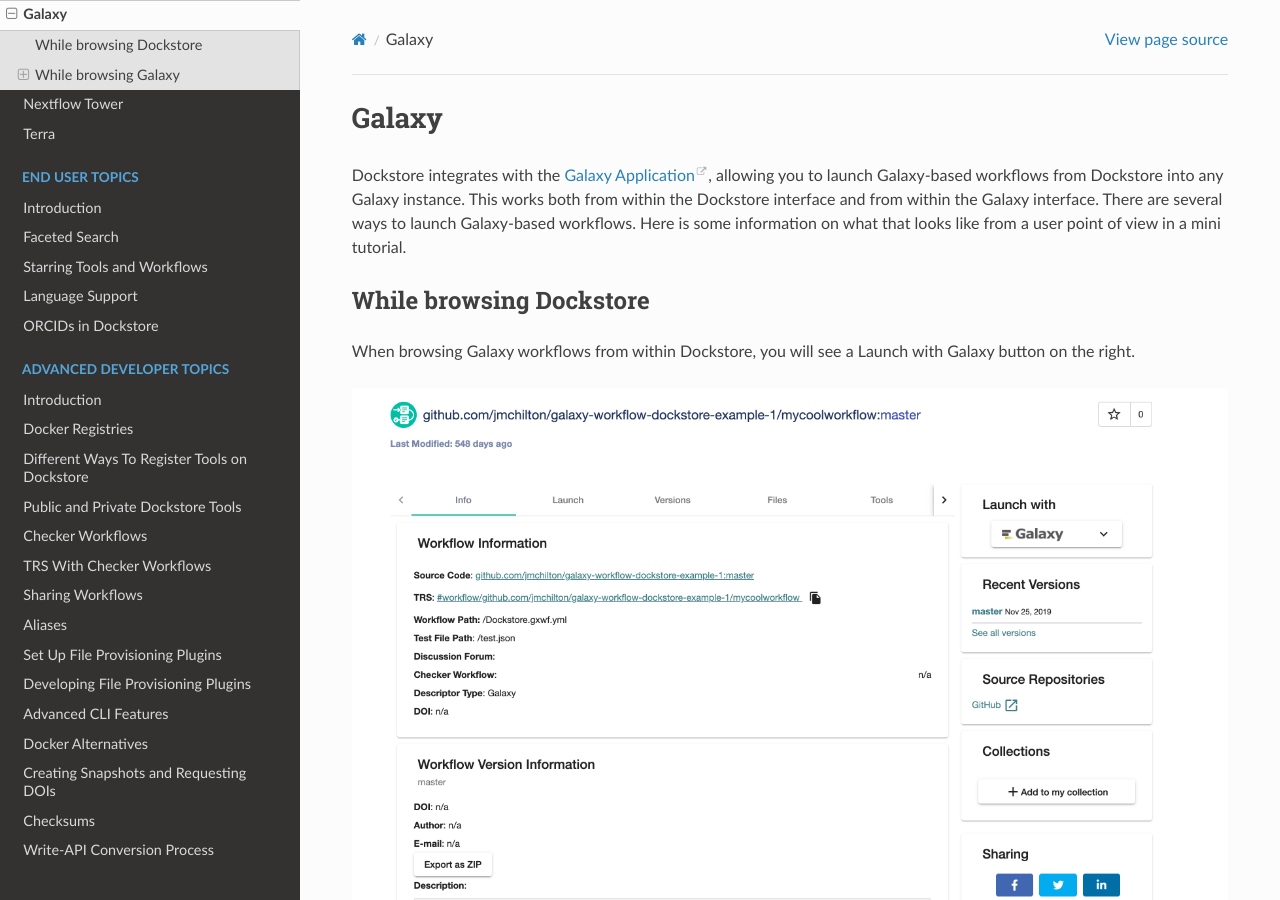
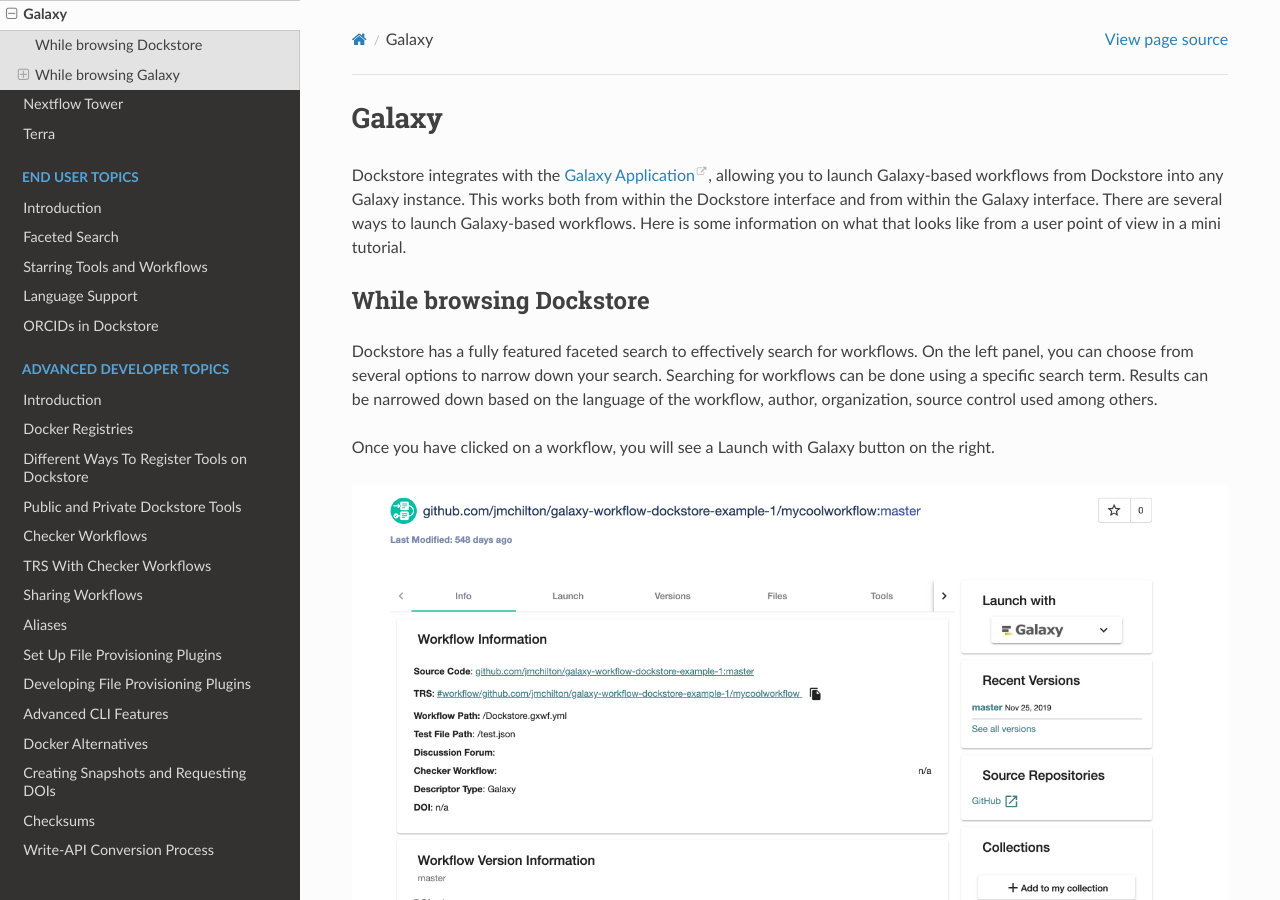
Before and after one commit to dockstore/dockstore-documentation, a Sphinx documentation site: the page built from docs/launch-with/galaxy-launch-with.rst, in a window 1280 px wide and 900 px high. Built offline with Sphinx 7.4.7 and the Read the Docs theme 2.0.0, drawn with Linux system fonts in a browser that asks for light colours.

Commit message:
Update galaxy-launch-with.rst

```diff
--- a/docs/launch-with/galaxy-launch-with.rst
+++ b/docs/launch-with/galaxy-launch-with.rst
@@ -8,8 +8,10 @@
 
 While browsing Dockstore
 ========================
-When browsing Galaxy workflows from within Dockstore, you will see a
-Launch with Galaxy button on the right.
+
+Dockstore has a fully featured faceted search to effectively search for workflows. On the left panel, you can choose from several options to narrow down your search. Searching for workflows can be done using a specific search term. Results can be narrowed down based on the language of the workflow, author, organization, source control used among others.
+
+Once you have clicked on a workflow, you will see a Launch with Galaxy button on the right.
 
 .. figure:: /assets/images/docs/galaxy/galaxy_workflow.png
    :alt: Galaxy workflow on Dockstore
```
